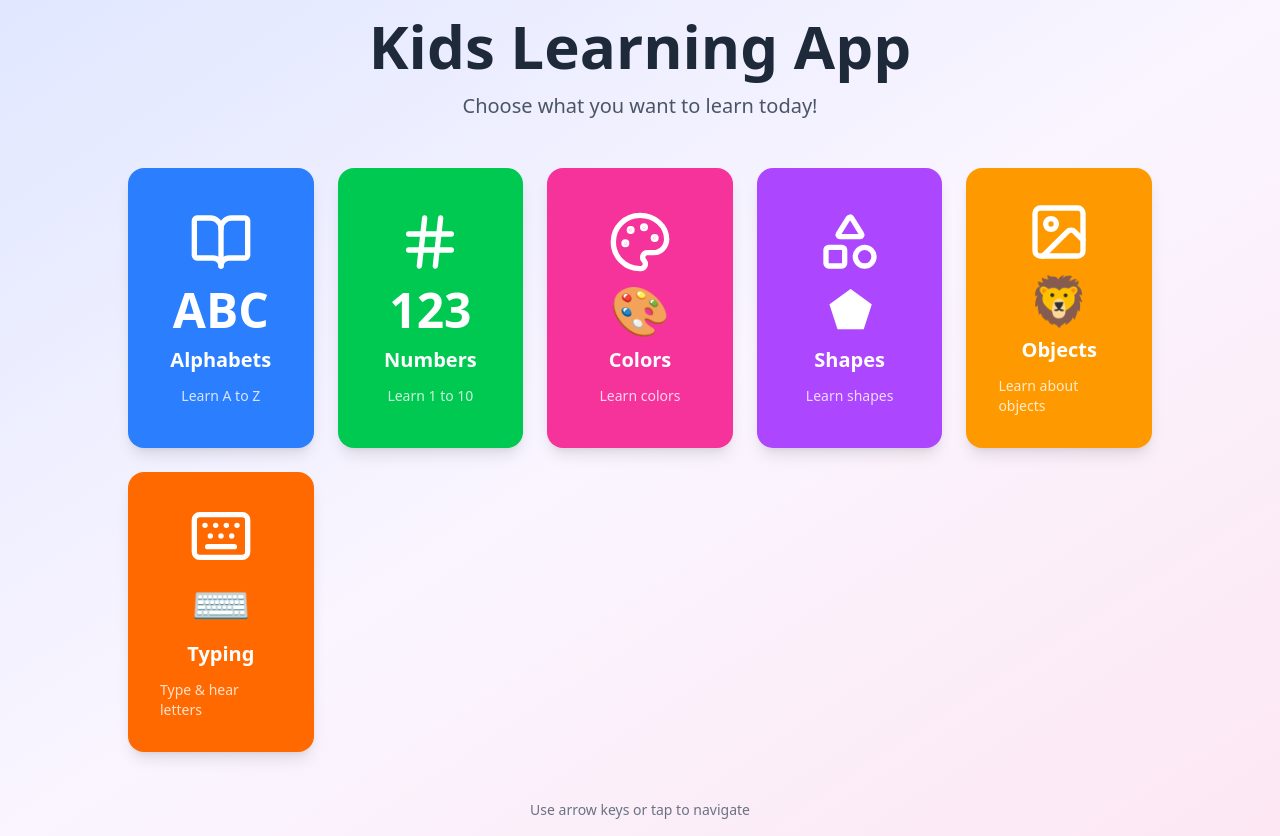
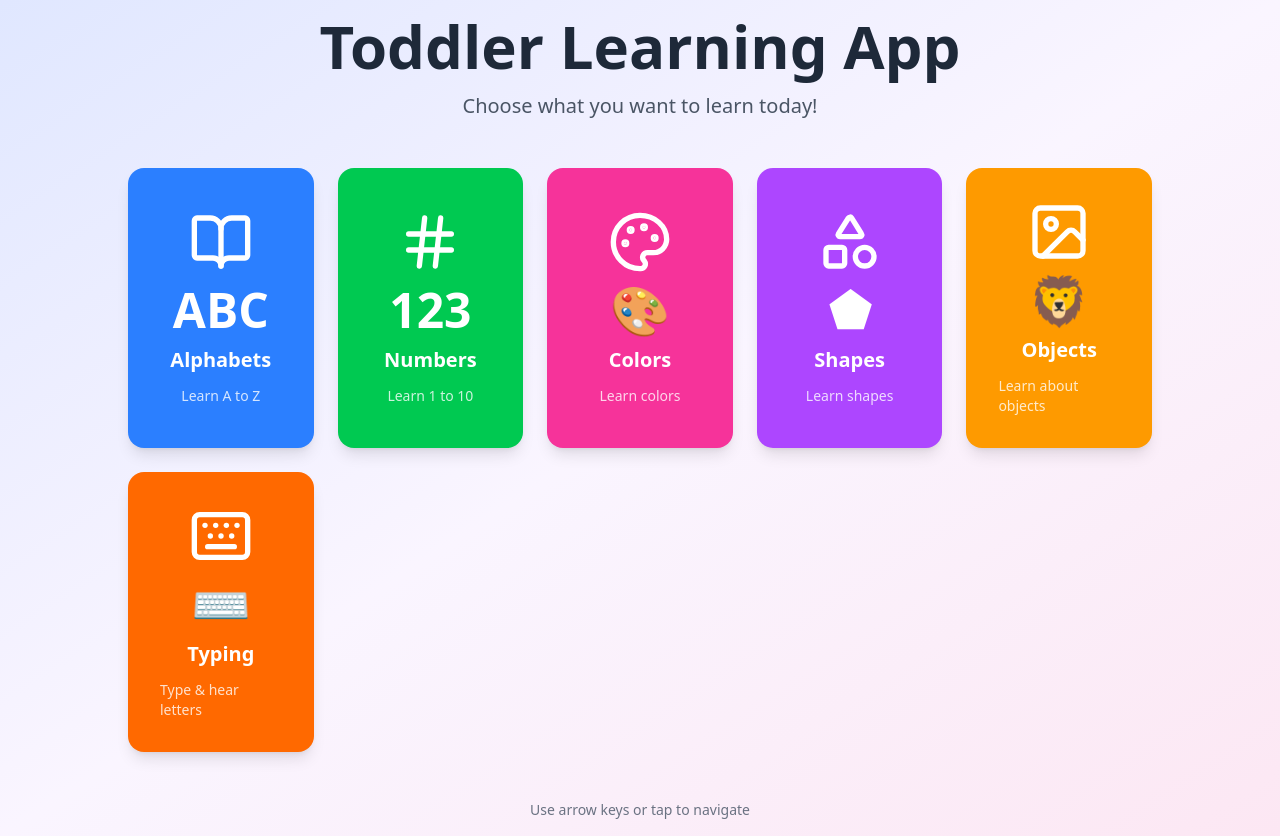
Before and after one commit to mishrasubhransu/kids-learning-app, a React (Vite) app: page / in a window 1280 px wide. Built offline with nearby package versions, Linux system fonts and the light colour scheme.

Commit message:
chore: change Kids Learning App to Toddler Learning App

```diff
--- a/index.html
+++ b/index.html
@@ -4,7 +4,7 @@
     <meta charset="UTF-8" />
     <link rel="icon" type="image/svg+xml" href="/vite.svg" />
     <meta name="viewport" content="width=device-width, initial-scale=1.0" />
-    <title>Kids ABC & Numbers Learning</title>
+    <title>Toddler Learning App</title>
   </head>
   <body>
     <div id="root"></div>
--- a/src/components/Home.jsx
+++ b/src/components/Home.jsx
@@ -62,7 +62,7 @@ const Home = () => {
   return (
     <div className="min-h-screen bg-gradient-to-br from-indigo-100 via-purple-50 to-pink-100 flex flex-col items-center justify-center p-4">
       <h1 className="text-4xl md:text-6xl font-bold text-gray-800 mb-4 text-center">
-        Kids Learning App
+        Toddler Learning App
       </h1>
       <p className="text-lg md:text-xl text-gray-600 mb-12 text-center">
         Choose what you want to learn today!
```
